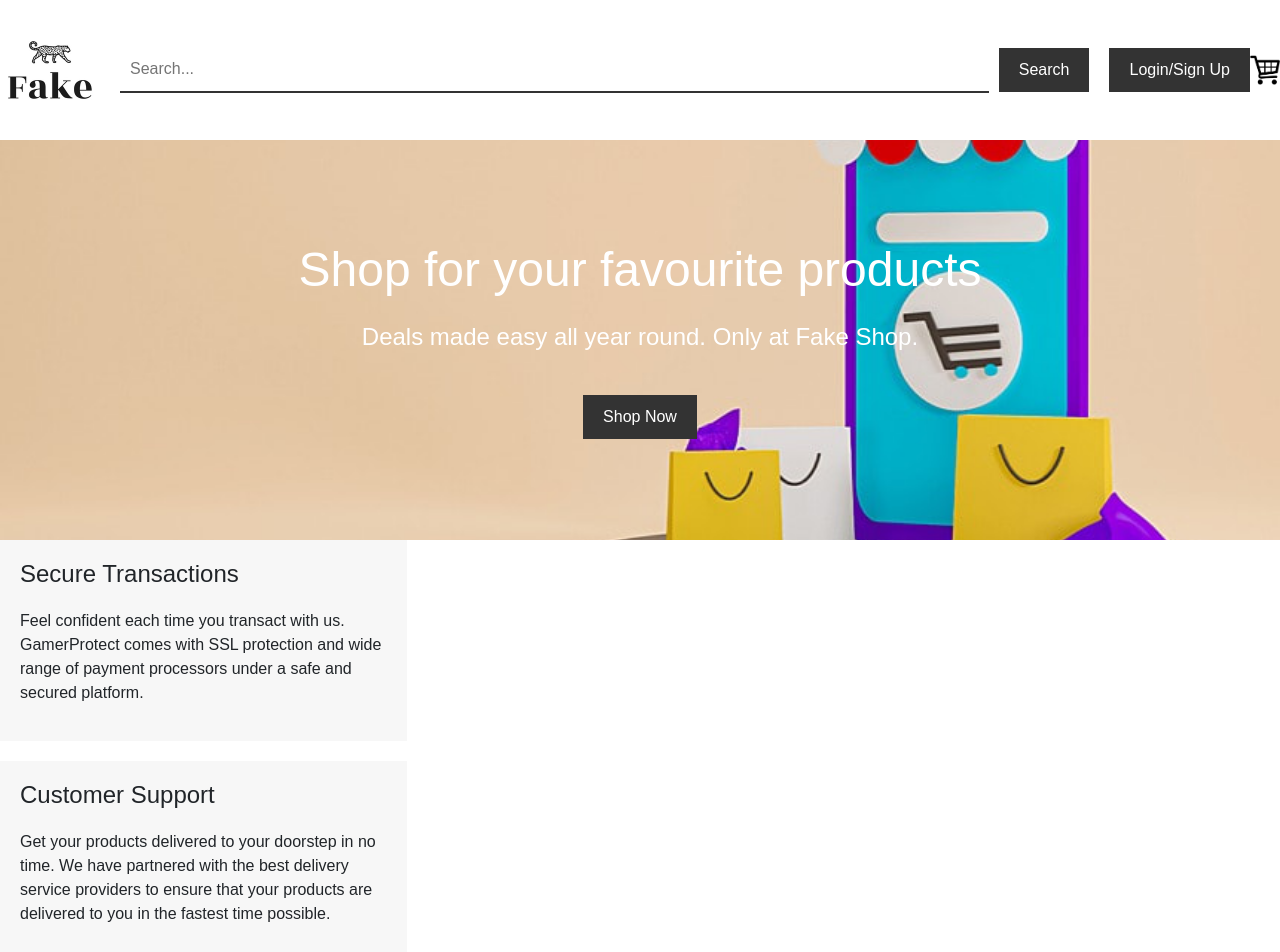
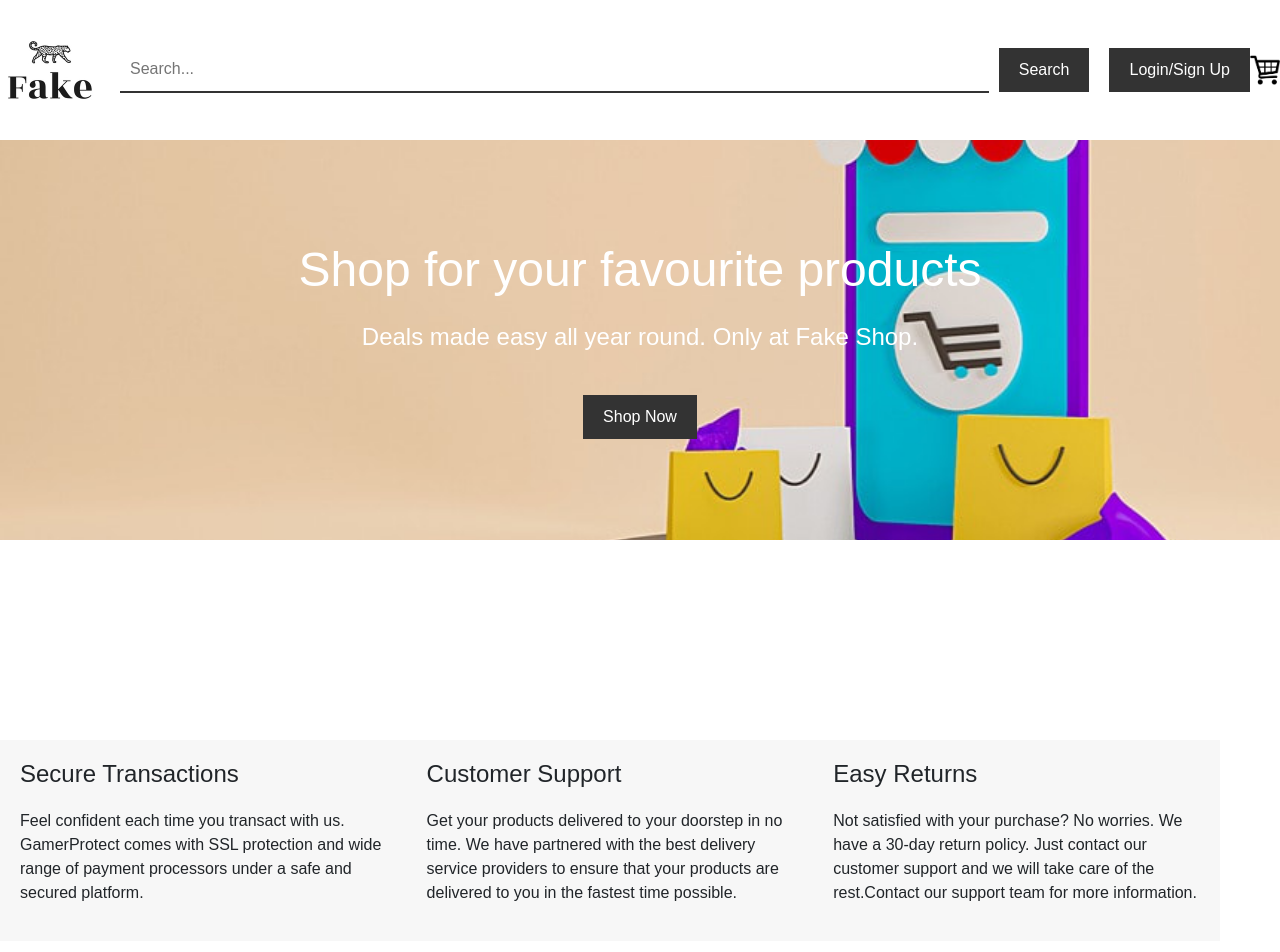
Before and after one commit to v-philip/FullStackProject, a React (Create React App) app in the folder client/: page / in a window 1280 px wide. Shown: the top 952 px of the page. Built offline with nearby package versions, Linux system fonts and the light colour scheme.

Commit message:
fixing some css

```diff
--- a/client/src/components/MainBody.js
+++ b/client/src/components/MainBody.js
@@ -34,7 +34,7 @@ class MainBody extends Component {
             <p>
               Not satisfied with your purchase? No worries. We have a 30-day
               return policy. Just contact our customer support and we will take
-              care of the rest.
+              care of the rest.Contact our support team for more information.
             </p>
           </div>
         </div>
--- a/client/src/css/App.css
+++ b/client/src/css/App.css
@@ -79,6 +79,7 @@ body {
   display: flex;
   align-items: center;
   justify-content: center;
+  margin-bottom: 200px;
 }
 
 .showcase-text {
@@ -116,6 +117,7 @@ body {
   background-color: #f7f7f7;
   padding: 20px;
   margin-bottom: 20px;
+  display: inline-block;
 }
 
 .info-text h1 {
@@ -127,6 +129,7 @@ body {
   font-size: 16px;
   line-height: 1.5;
 }
+
 
 /* Footer */
 
```
